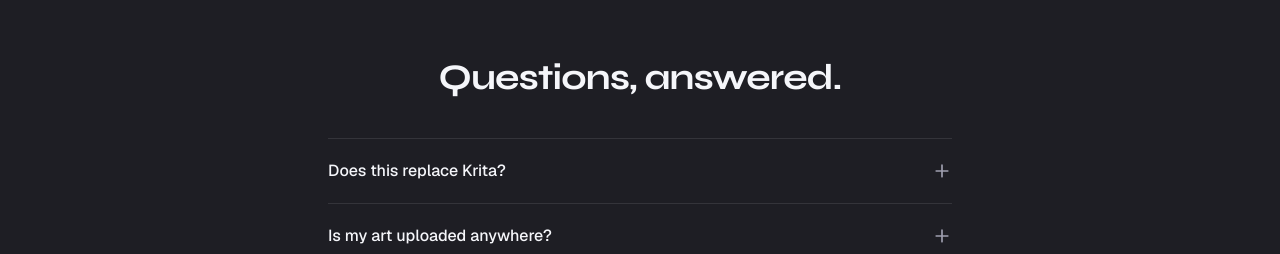
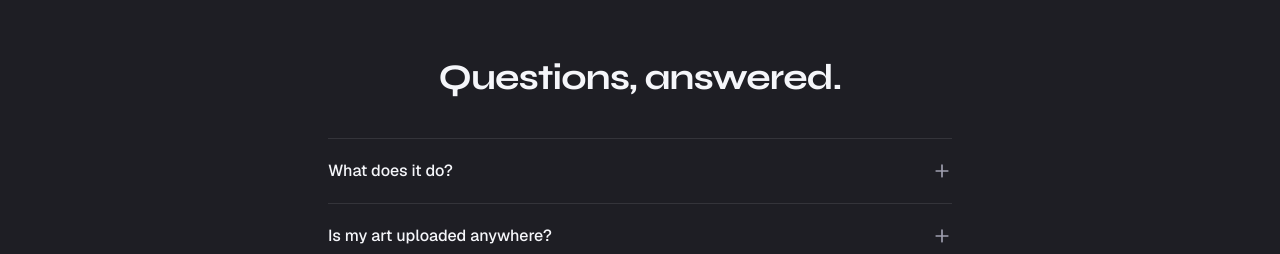
Before and after one commit to zeru-sakamoto/kvc-site, a Next.js app: page / in a window 1280 px wide. Shown: the part 4640-4894 px from the top of the page. Built offline with nearby package versions, Linux system fonts and the light colour scheme.

Commit message:
Animated & Updated FAQs

```diff
--- a/app/components/faq.tsx
+++ b/app/components/faq.tsx
@@ -1,7 +1,92 @@
+'use client';
+
+import { useRef, useState } from 'react';
+import gsap from 'gsap';
 import { faq } from '@/lib/content';
 
-// Native <details> accordion — no JS, keyboard-accessible for free. Centered and
-// narrow: this section breaks the alternating two-column rhythm on purpose.
+// <details>/<summary> stays the source of truth for open state (keyboard +
+// screen-reader accessible for free); GSAP only animates the reveal on top of
+// it. Under prefers-reduced-motion the click just toggles `open` natively —
+// same reduced-motion contract as the brush stroke and media reveals.
+function FaqItem({ q, a }: { q: string; a: string }) {
+  const detailsRef = useRef<HTMLDetailsElement>(null);
+  const contentRef = useRef<HTMLDivElement>(null);
+  const [isOpen, setIsOpen] = useState(false);
+
+  function handleToggle(e: React.MouseEvent) {
+    e.preventDefault();
+    const details = detailsRef.current;
+    const content = contentRef.current;
+    if (!details || !content) return;
+
+    const reduced = window.matchMedia(
+      '(prefers-reduced-motion: reduce)',
+    ).matches;
+
+    if (!isOpen) {
+      details.open = true;
+      if (reduced) {
+        setIsOpen(true);
+        return;
+      }
+      gsap.fromTo(
+        content,
+        { height: 0, opacity: 0 },
+        {
+          height: 'auto',
+          opacity: 1,
+          duration: 0.4,
+          ease: 'power3.out',
+          onComplete: () => setIsOpen(true),
+        },
+      );
+    } else {
+      if (reduced) {
+        details.open = false;
+        setIsOpen(false);
+        return;
+      }
+      gsap.to(content, {
+        height: 0,
+        opacity: 0,
+        duration: 0.28,
+        ease: 'power2.inOut',
+        onComplete: () => {
+          details.open = false;
+          setIsOpen(false);
+        },
+      });
+    }
+  }
+
+  return (
+    <details ref={detailsRef} className="group border-b border-white/10">
+      <summary
+        onClick={handleToggle}
+        className="flex cursor-pointer list-none items-center justify-between gap-4 py-5 text-left font-medium text-primary transition-colors hover:text-brand-blue focus-visible:outline-2 focus-visible:outline-offset-2 focus-visible:outline-brand-blue [&::-webkit-details-marker]:hidden"
+      >
+        <span>{q}</span>
+        <svg
+          aria-hidden
+          viewBox="0 0 24 24"
+          className="h-5 w-5 flex-none text-muted transition-transform duration-200 group-open:rotate-45"
+          fill="none"
+          stroke="currentColor"
+          strokeWidth={2}
+          strokeLinecap="round"
+        >
+          <path d="M12 5v14M5 12h14" />
+        </svg>
+      </summary>
+      <div ref={contentRef} className="overflow-hidden">
+        <p className="pb-6 pr-9 text-base leading-relaxed text-muted">{a}</p>
+      </div>
+    </details>
+  );
+}
+
+// Centered and narrow: this section breaks the alternating two-column rhythm
+// on purpose.
 export default function Faq() {
   return (
     <section id="faq" className="relative scroll-mt-24 py-24 sm:py-32">
@@ -12,25 +97,7 @@ export default function Faq() {
 
         <div className="border-t border-white/10">
           {faq.map((item) => (
-            <details key={item.q} className="group border-b border-white/10">
-              <summary className="flex cursor-pointer list-none items-center justify-between gap-4 py-5 text-left font-medium text-primary transition-colors hover:text-brand-blue focus-visible:outline-2 focus-visible:outline-offset-2 focus-visible:outline-brand-blue [&::-webkit-details-marker]:hidden">
-                <span>{item.q}</span>
-                <svg
-                  aria-hidden
-                  viewBox="0 0 24 24"
-                  className="h-5 w-5 flex-none text-muted transition-transform duration-200 group-open:rotate-45"
-                  fill="none"
-                  stroke="currentColor"
-                  strokeWidth={2}
-                  strokeLinecap="round"
-                >
-                  <path d="M12 5v14M5 12h14" />
-                </svg>
-              </summary>
-              <p className="pb-6 pr-9 text-base leading-relaxed text-muted">
-                {item.a}
-              </p>
-            </details>
+            <FaqItem key={item.q} q={item.q} a={item.a} />
           ))}
         </div>
       </div>
--- a/lib/content.ts
+++ b/lib/content.ts
@@ -131,8 +131,8 @@ export const whatsNext = {
 // FAQ — rendered as a native <details>/<summary> accordion (no JS).
 export const faq = [
   {
-    q: 'Does this replace Krita?',
-    a: 'No. Krita VCS runs alongside Krita as a separate app. You still paint in Krita; Krita VCS just watches your project folder and looks after its history.',
+    q: 'What does it do?',
+    a: 'It keeps every version of your painting as you save, like a save file for each stage of your art. You can look back at any earlier version, compare two side by side, or go back to one if you change your mind, all without leaving a mess of duplicate files on your computer.',
   },
   {
     q: 'Is my art uploaded anywhere?',
```
